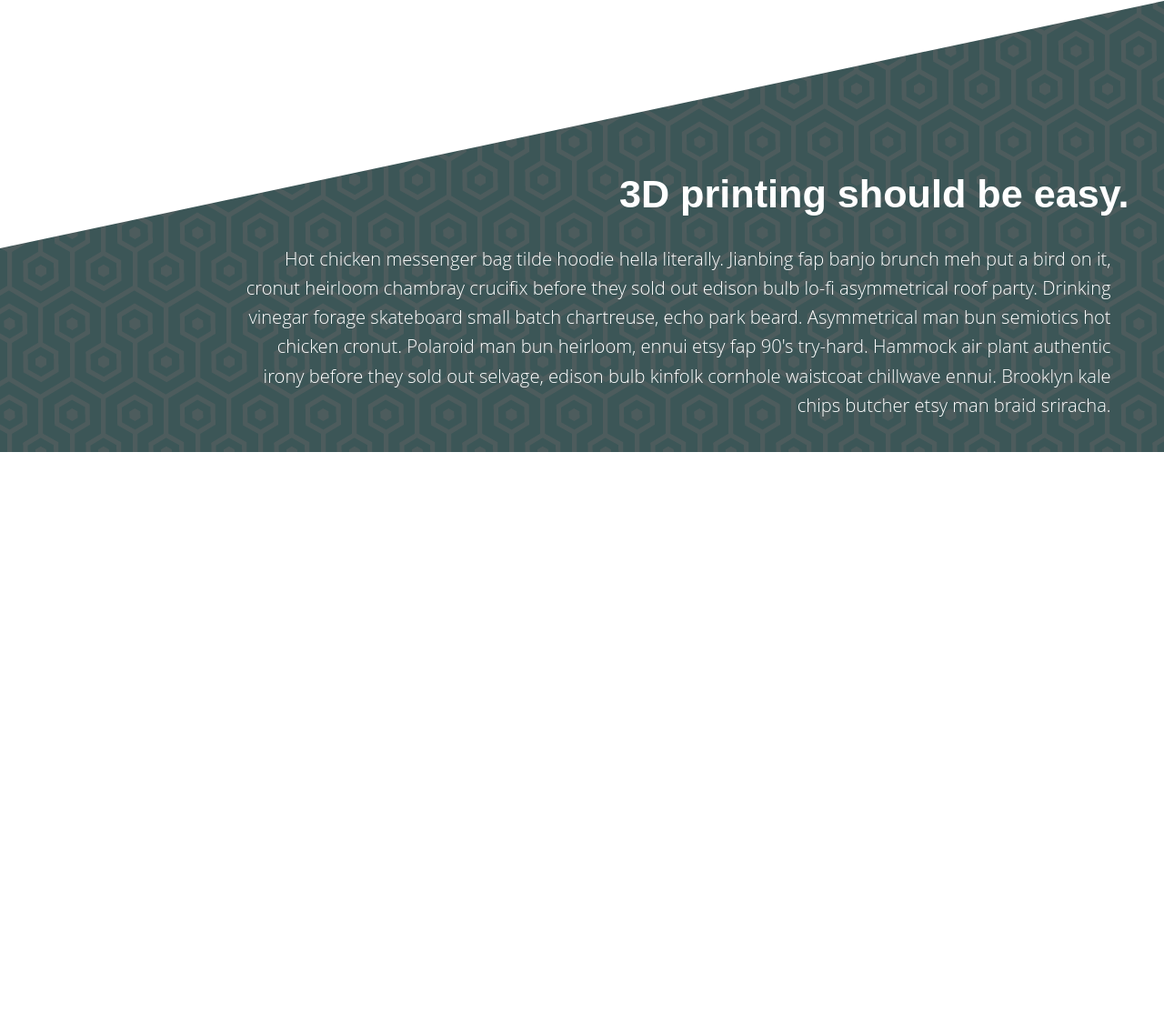
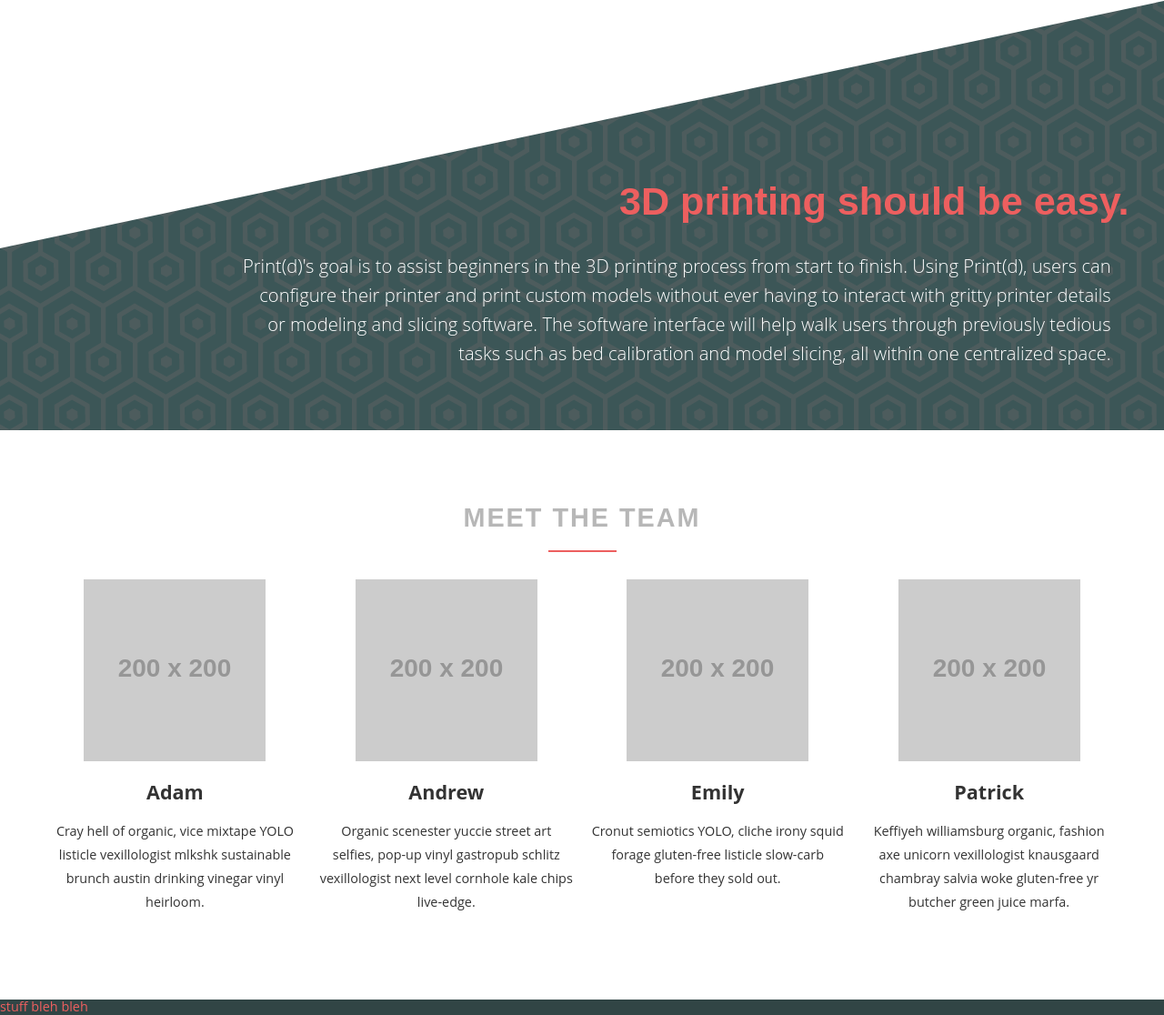
Before and after one commit to print-d/print-d.github.io, a plain HTML site: page index.html in a window 1280 px wide. Shown: the part 527-1643 px from the top of the page at 91% size. Before the commit the page ends 1024 px from the top, so only its background shows below. Drawn offline with Linux system fonts and the light colour scheme; placeholder pictures from the web are drawn by us; a web font is replaced by a local one.

Commit message:
more stuff

```diff
--- a/index.html
+++ b/index.html
@@ -40,11 +40,42 @@
         <div class="row end-xs">
           <div class="col-xs-10">
             <h1>3D printing should be easy.</h1>
-            <p class="lead">Hot chicken messenger bag tilde hoodie hella literally. Jianbing fap banjo brunch meh put a bird on it, cronut heirloom chambray crucifix before they sold out edison bulb lo-fi asymmetrical roof party. Drinking vinegar forage skateboard small batch chartreuse, echo park beard. Asymmetrical man bun semiotics hot chicken cronut. Polaroid man bun heirloom, ennui etsy fap 90's try-hard. Hammock air plant authentic irony before they sold out selvage, edison bulb kinfolk cornhole waistcoat chillwave ennui. Brooklyn kale chips butcher etsy man braid sriracha.</p>
+            <p class="lead">Print(d)'s goal is to assist beginners in the 3D printing process from start to finish. Using Print(d), users can configure their printer and print custom models without ever having to interact with gritty printer details or modeling and slicing software. The software interface will help walk users through previously tedious tasks such as bed calibration and model slicing, all within one centralized space.
+            </p>
           </div>
         </div>
       </section>
+
     </div>
-
+    <section class="team" id="team">
+      <h1>Meet the Team</h1>
+      <div class="divider"></div>
+      <div class="row center-xs">
+        <div class="col-xs">
+          <img src="http://placehold.it/200x200">
+          <h2>Adam</h2>
+          <p>Cray hell of organic, vice mixtape YOLO listicle vexillologist mlkshk sustainable brunch austin drinking vinegar vinyl heirloom. </p>
+        </div>
+        <div class="col-xs">
+          <img src="http://placehold.it/200x200">
+          <h2>Andrew</h2>
+          <p>Organic scenester yuccie street art selfies, pop-up vinyl gastropub schlitz vexillologist next level cornhole kale chips live-edge.</p>
+        </div>
+        <div class="col-xs">
+          <img src="http://placehold.it/200x200">
+          <h2>Emily</h2>
+          <p>Cronut semiotics YOLO, cliche irony squid forage gluten-free listicle slow-carb before they sold out.</p>
+        </div>
+        <div class="col-xs">
+          <img src="http://placehold.it/200x200">
+          <h2>Patrick</h2>
+          <p>Keffiyeh williamsburg organic, fashion axe unicorn vexillologist knausgaard chambray salvia woke gluten-free yr butcher green juice marfa. </p>
+        </div>
+      </div>
+    </section>
+    <section class="deliverables" id="deliverables">
+      stuff bleh bleh
+    </section>
+    <script src="https://use.fontawesome.com/77cc034766.js"></script>
   </body>
   </html>
--- a/scss/config.scss
+++ b/scss/config.scss
@@ -36,8 +36,11 @@
 
 // Colors
 $blue: #3d85c6;
+$navy-blue: #314545;
+$peach: #ed5f5f;
 $light-gray: #b7b7b7;
 $body-color: #333333;
+$green: #a2de9e;
 
 // Stylesheets
 @import "responsive";
--- a/scss/main.scss
+++ b/scss/main.scss
@@ -15,15 +15,18 @@ h1 {
   // padding: 0;
 }
 
-.container {
-  // padding: 0 30px;
-  // margin: 0;
+.divider {
+  border-bottom: 2px solid $peach;
+  width: 75px;
+  margin: 0 auto;
+  margin-bottom: 30px;
 }
 
 .top-wrapper {
   background-image: url('../images/pattern.png');
   background-repeat: repeat;
-  min-height: 100vh;
+  background-attachment: fixed;
+  // min-height: 100vh;
 }
 
 header {
@@ -65,13 +68,14 @@ header {
 .intro {
   color: #ffffff;
   text-align: right;
-  padding: 2vh 3vw;
+  padding: 3vh 3vw 6vh 3vw;
   margin: 0;
   .lead {
     // padding-left: 25%;
   }
   h1 {
     margin-top: -10%;
+    color: $peach;
   }
 }
 
@@ -104,3 +108,32 @@ header {
     }
   }
 }
+
+.team {
+  background: #ffffff;
+  // width: 100%;
+  // position: relative;
+  margin: 10vh 0;
+  padding: 0 4vw;
+  h1 {
+    text-transform: uppercase;
+    font-size: 2em;
+    color: $light-gray;
+    text-align: center;
+    letter-spacing: 2px;
+  }
+  img {
+    // width: 100%;
+  }
+  .col-xs {
+    padding: 0 10px;
+  }
+  p {
+    line-height: 1.8em;
+  }
+}
+
+.deliverables {
+  color: $peach;
+  background: $navy-blue;
+}
```
Also changed, not shown: css/config.css.
